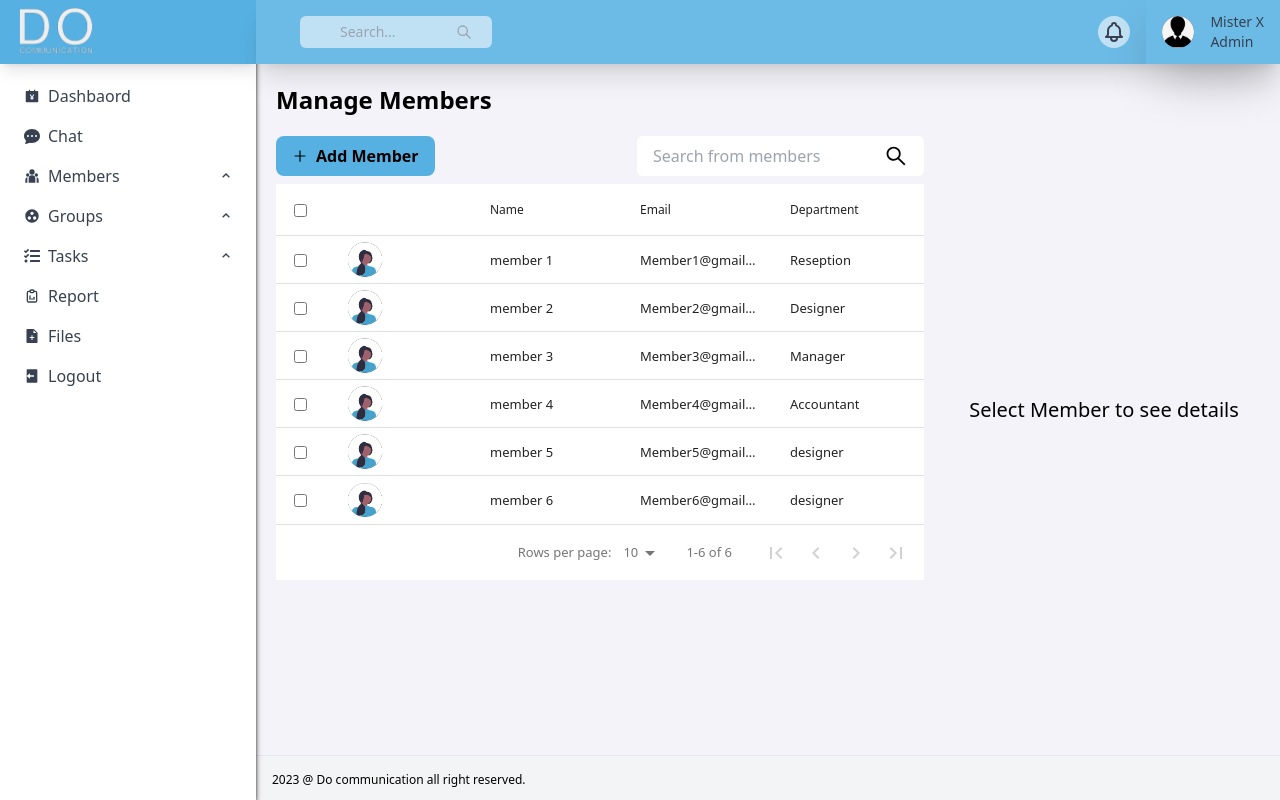
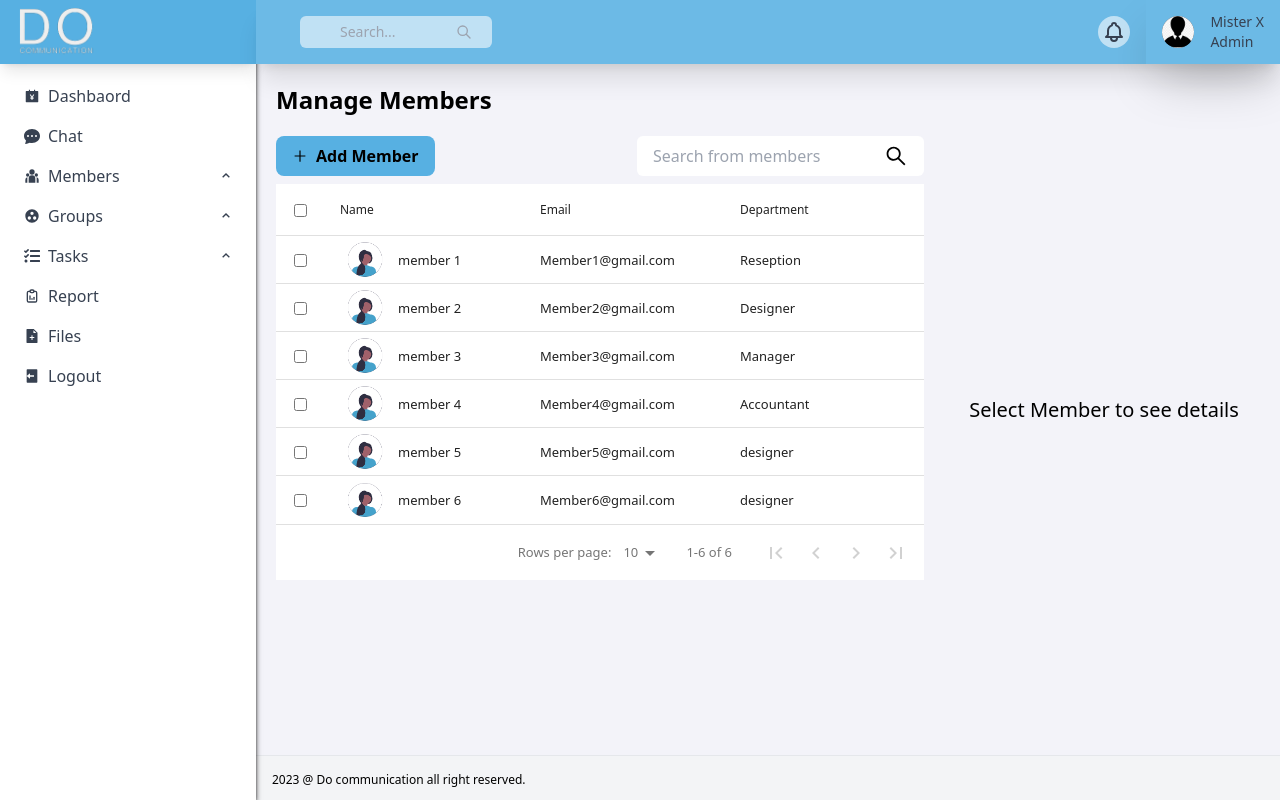
Before and after one commit to do-communication/do-communication, a Next.js app: page /admin/members/ManageMembers in a window 1280 px wide. Built offline with nearby package versions, Linux system fonts and the light colour scheme.

Commit message:
profile clean

```diff
--- a/src/pages/admin/members/ManageMembers.jsx
+++ b/src/pages/admin/members/ManageMembers.jsx
@@ -10,19 +10,9 @@ import {
   AiOutlinePlus,
   AiOutlineSearch,
 } from "react-icons/ai";
-import {
-  BiDotsVertical,
-  BiMessage,
-  BiMessageAlt,
-  BiUserPlus,
-} from "react-icons/bi";
+import { BiDotsVertical } from "react-icons/bi";
 import { HiDocumentChartBar, HiUsers } from "react-icons/hi2";
-import {
-  MdChecklist,
-  MdGroup,
-  MdHeight,
-  MdManageAccounts,
-} from "react-icons/md";
+import { MdChecklist } from "react-icons/md";
 import { TbMessage } from "react-icons/tb";
 const ManageMembers = () => {
   const [members, setMembers] = useState(allMembers);
@@ -47,8 +37,9 @@ const ManageMembers = () => {
 
   const columns = [
     {
-      name: " ",
+      name: "Name",
       selector: (row) => (
+        <p className="flex items-center gap-2">
           <img
             src={row.photo}
             width={50}
@@ -56,11 +47,10 @@ const ManageMembers = () => {
             alt="pp"
             className="rounded-full"
           />
+
+          {row.name}
+        </p>
       ),
-    },
-    {
-      name: "Name",
-      selector: (row) => row.name,
       sortable: true,
     },
     {
@@ -219,9 +209,7 @@ const ManageMembers = () => {
                 </h3>
 
                 <ul className="flex flex-col gap-2 overflow-y-auto max-h-64">
-                  <div
-                    className="flex items-center justify-between p-2 rounded-sm hover:bg-opacity-25 hover:bg-secondary"
-                  >
+                  <div className="flex items-center justify-between p-2 rounded-sm hover:bg-opacity-25 hover:bg-secondary">
                     <div className="flex gap-2">
                       <p className="flex items-center gap-1 p-1 px-2 font-semibold">
                         Full Name
@@ -230,9 +218,7 @@ const ManageMembers = () => {
                     <p>Lidiya Solomon Tamru</p>
                   </div>
 
-                  <div
-                    className="flex items-center justify-between p-2 rounded-sm hover:bg-opacity-25 hover:bg-secondary"
-                  >
+                  <div className="flex items-center justify-between p-2 rounded-sm hover:bg-opacity-25 hover:bg-secondary">
                     <div className="flex gap-2">
                       <p className="flex items-center gap-1 p-1 px-2 font-semibold ">
                         Department
@@ -240,27 +226,21 @@ const ManageMembers = () => {
                     </div>
                     <p className="pr-9">Product Manager</p>
                   </div>
-                  <div
-                    className="flex items-center justify-between p-2 rounded-sm hover:bg-opacity-25 hover:bg-secondary"
-                  >
+                  <div className="flex items-center justify-between p-2 rounded-sm hover:bg-opacity-25 hover:bg-secondary">
                     <div className="flex gap-2">
                       <p className="flex items-center gap-1 p-1 px-2 font-semibold">
-
                         Address
                       </p>
                     </div>
                     <p>AddissAbaba/Ethiopia</p>
                   </div>
-                  <div
-                    className="flex items-center justify-between p-2 rounded-sm hover:bg-opacity-25 hover:bg-secondary"
-                  >
+                  <div className="flex items-center justify-between p-2 rounded-sm hover:bg-opacity-25 hover:bg-secondary">
                     <div className="flex gap-2">
                       <p className="flex items-center gap-1 p-1 px-2 font-semibold">
-
                         Phone Number
                       </p>
                     </div>
-                    <p  className="pr-12">+251910******</p>
+                    <p className="pr-12">+251910******</p>
                   </div>
                 </ul>
               </div>
@@ -275,34 +255,25 @@ const ManageMembers = () => {
                     href="/admin/memebers/{userId}"
                     className="flex items-center justify-center p-2 rounded-md hover:bg-opacity-25 hover:bg-secondary"
                   >
-
                     <p className="flex items-center gap-1 p-1 px-4 text-white rounded-lg bg-secondary hover:bg-primary">
-
                       Group one
                     </p>
-
                   </Link>
                   <Link
                     href="/admin/memebers/{userId}"
                     className="flex items-center justify-center p-2 rounded-md hover:bg-opacity-25 hover:bg-secondary"
                   >
-
                     <p className="flex items-center gap-1 p-1 px-4 text-white rounded-lg bg-secondary hover:bg-primary">
-
                       Group two
                     </p>
-
                   </Link>
                   <Link
                     href="/admin/memebers/{userId}"
                     className="flex items-center justify-center p-2 rounded-md hover:bg-opacity-25 hover:bg-secondary"
                   >
-
                     <p className="flex items-center gap-1 p-1 px-4 text-white rounded-lg bg-secondary hover:bg-primary">
-
                       Group three
                     </p>
-
                   </Link>
                 </ul>
               </div>
```
Lines whose indentation alone changed are shown as unchanged.
